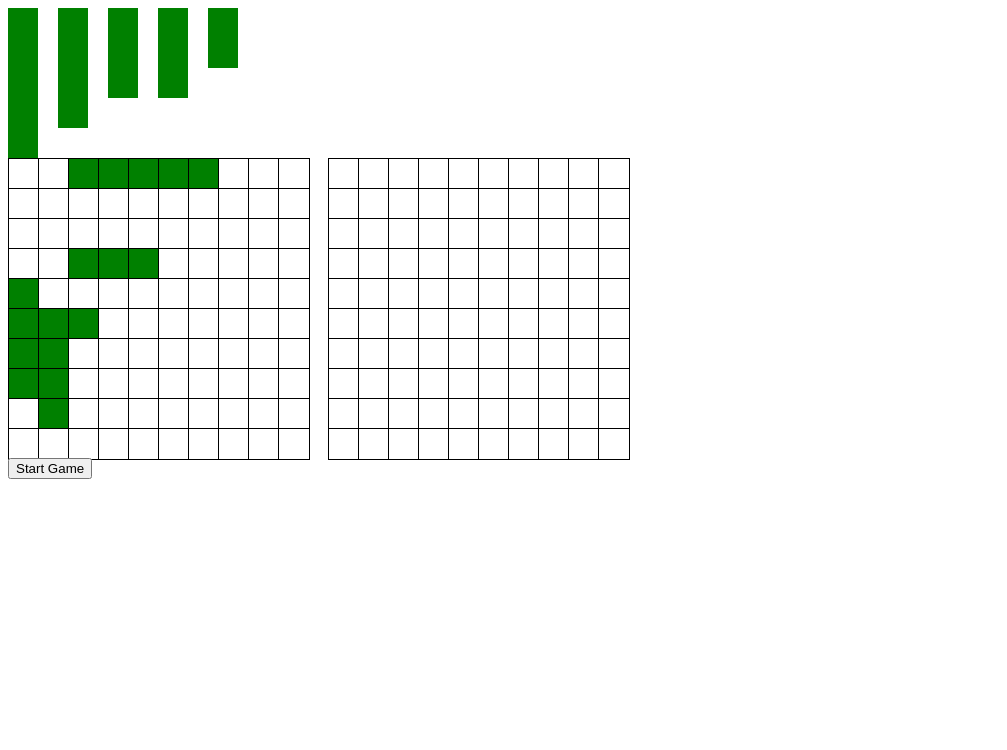
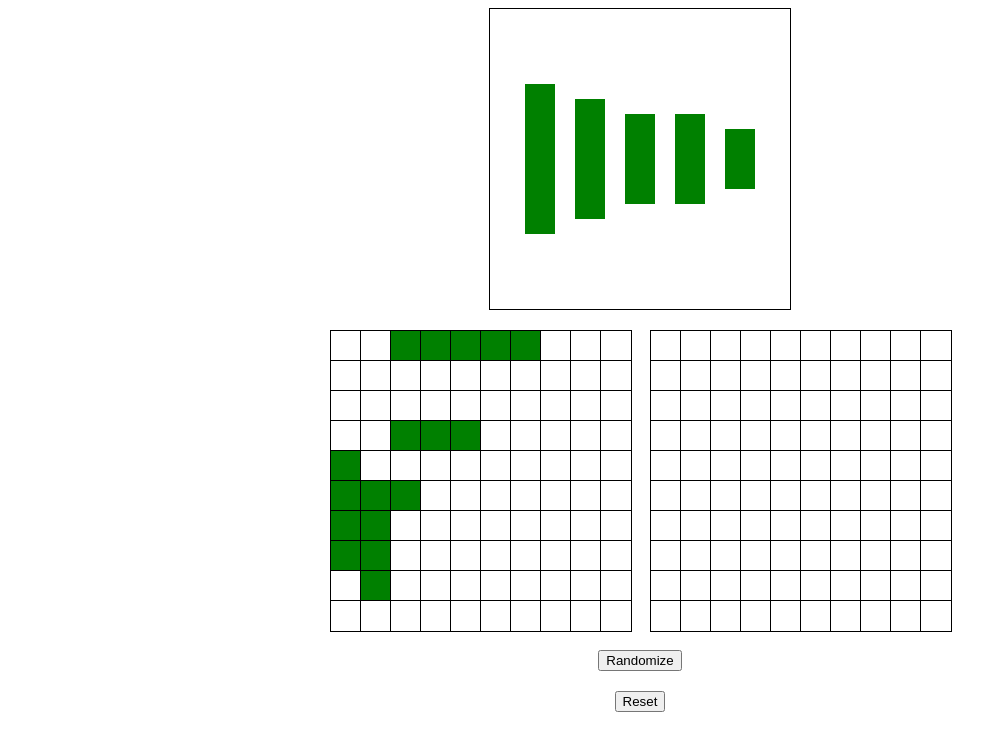
Before and after one commit to Fico27/Battleship, a website built with webpack: page src/template.html in a window 1280 px wide. Both pictures are taken after a click on the button "Start Game". Shown: the whole page, without its empty margins (0-1007 px from the left). Built offline with nearby package versions, Linux system fonts and the light colour scheme.

Commit message:
added in event listener functions to add and remove buttons as well as drag and drop ship container.

```diff
--- a/src/index.js
+++ b/src/index.js
@@ -8,11 +8,30 @@ const computerBoard = document.querySelector(".computer-board");
 const gameDriver = new GameDriver();
 
 const startButton = document.querySelector(".game-start-btn");
+const randomButton = document.querySelector(".game-start-rand");
+const resetButton = document.querySelector(".game-start-reset");
+const gameContainer = document.querySelector(".game-container");
+const shipPanel = document.querySelector(".ship-panel");
 
 startButton.addEventListener("click", () => {
   playerBoard.innerHTML = "";
   computerBoard.innerHTML = "";
+  gameContainer.classList.remove("hidden");
+  randomButton.classList.remove("hidden");
+  resetButton.classList.remove("hidden");
+  startButton.classList.add("hidden");
+  shipPanel.classList.remove("hidden");
   generateBoard(playerBoard, "player", gameDriver);
   generateBoard(computerBoard, "computer", gameDriver);
   gameDriver.startGame();
 });
+
+randomButton.addEventListener("click", () => {
+  gameDriver.startGame();
+});
+
+resetButton.addEventListener("click", () => {
+  shipPanel.classList.remove("hidden");
+  randomButton.classList.remove("hidden");
+  gameDriver.startGame();
+});
--- a/src/js/gameDriver.js
+++ b/src/js/gameDriver.js
@@ -75,6 +75,12 @@ class GameDriver {
   }
 
   playerTurn([row, col]) {
+    const randomButton = document.querySelector(".game-start-rand");
+    const shipPanel = document.querySelector(".ship-panel");
+    randomButton.classList.add("hidden");
+
+    shipPanel.classList.add("hidden");
+
     if (this.isGameOver === true) {
       return;
     }
--- a/src/style.css
+++ b/src/style.css
@@ -31,6 +31,15 @@
   background-color: green;
 }
 
+.setup-container {
+  display: flex;
+  width: 100%;
+  flex-direction: column;
+  justify-content: center;
+  align-items: center;
+  gap: 20px;
+}
+
 #carrier {
   height: 150px;
   width: 30px;
@@ -54,6 +63,15 @@
 }
 
 .ship-panel {
+  height: 300px;
+  width: 300px;
   display: flex;
   gap: 20px;
+  border: 1px solid black;
+  justify-content: center;
+  align-items: center;
 }
+
+.hidden {
+  display: none;
+}
--- a/src/template.html
+++ b/src/template.html
@@ -6,21 +6,33 @@
     <title>BattleShits</title>
   </head>
   <body>
-
     <div class="setup-container">
-      <div class="ship-panel">
+      <div class="ship-panel hidden">
         <div class="ship" id="carrier" data-length="5" draggable="true"></div>
-        <div class="ship" id="battleship" data-length="4" draggable="true"></div>
+        <div
+          class="ship"
+          id="battleship"
+          data-length="4"
+          draggable="true"
+        ></div>
         <div class="ship" id="destroyer" data-length="3" draggable="true"></div>
         <div class="ship" id="submarine" data-length="3" draggable="true"></div>
-        <div class="ship" id="patrolBoat" data-length="2" draggable="true"></div>
+        <div
+          class="ship"
+          id="patrolBoat"
+          data-length="2"
+          draggable="true"
+        ></div>
       </div>
 
-    <div class="game-container">
-      <div class="player-board board"></div>
-      <div class="computer-board board" display="none"></div>
+      <div class="game-container hidden">
+        <div class="player-board board"></div>
+        <div class="computer-board board" display="none"></div>
+      </div>
+
+      <button class="game-start-btn">Start Game</button>
+      <button class="game-start-rand hidden">Randomize</button>
+      <button class="game-start-reset hidden">Reset</button>
     </div>
-
-    <button class="game-start-btn">Start Game</button>
   </body>
 </html>
```
